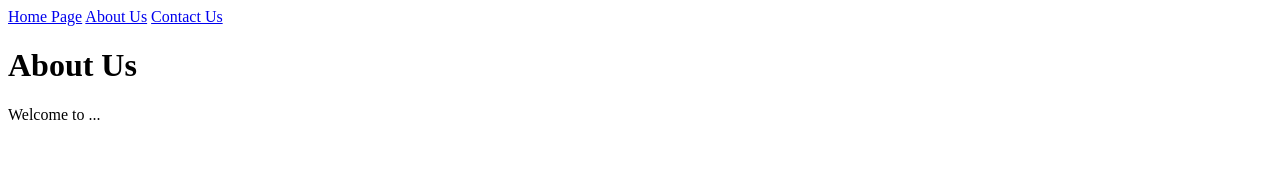
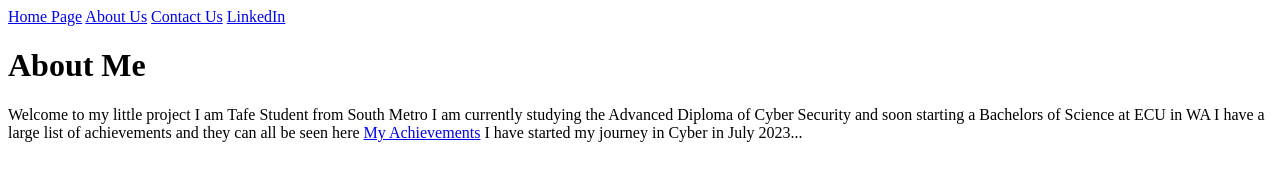
Before and after one commit to WhatADilemma/TAFE-And-University-Projects, a plain HTML site: page Uni Project Workshops/about.html in a window 1280 px wide. Drawn offline with Linux system fonts and the light colour scheme.

Commit message:
Update about.html

```diff
--- a/Uni Project Workshops/about.html
+++ b/Uni Project Workshops/about.html
@@ -1,7 +1,7 @@
 <!DOCTYPE html>
 <html lang = "en">
 <head>
-	<title> About Us </title>
+	<title> About Me: </title>
 	<meta charset="UTF-8">
 	<meta name="viewport" content="width=device-width, initial-scale=1.0">
 	<meta name="author" content="Lindsay Coudert">
@@ -15,8 +15,9 @@
 		<a href="index.html">Home Page</a>
 		<a href="about.html">About Us</a>
 		<a href="contact.html">Contact Us</a>
+		<a href="https://www.linkedin.com/in/lindsay-coudert-729696287/">LinkedIn</a>
 		</div>
 	</nav>
-	<h1> About Us </h1>
-	<p> Welcome to ...</p>
+	<h1> About Me </h1>
+	<p> Welcome to my little project I am Tafe Student from South Metro I am currently studying the Advanced Diploma of Cyber Security and soon starting a Bachelors of Science at ECU in WA I have a large list of achievements and they can all be seen here <a href="achievements.html">My Achievements</a> I have started my journey in Cyber in July 2023...</p>
 </body>
```
